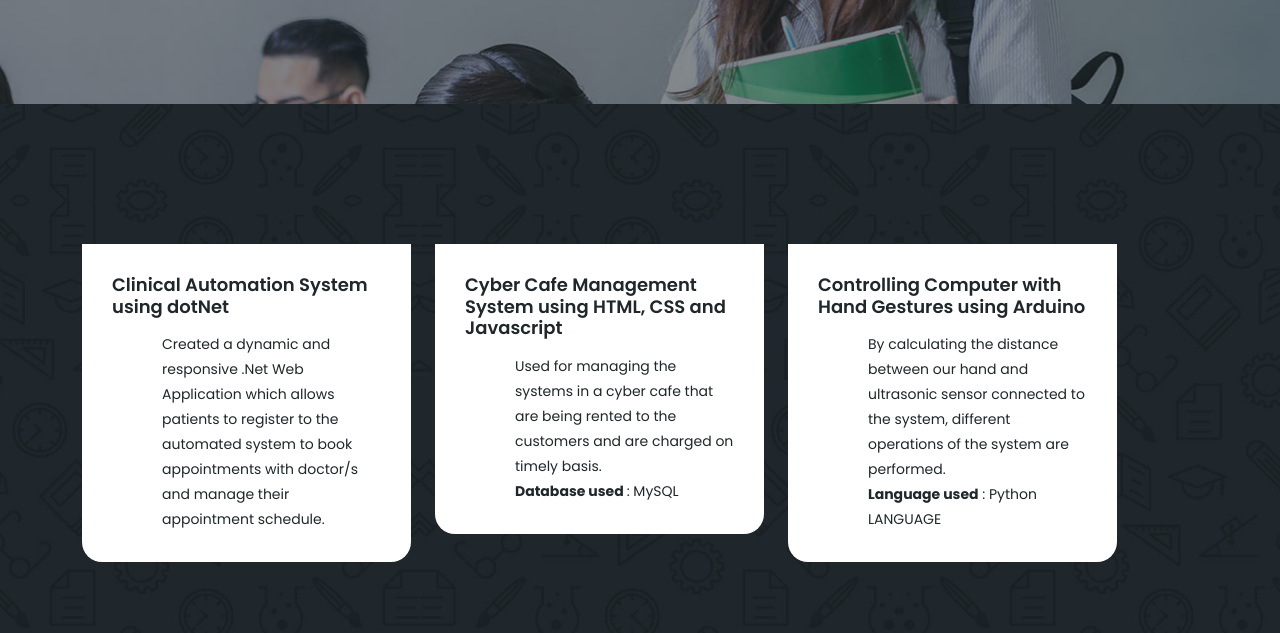
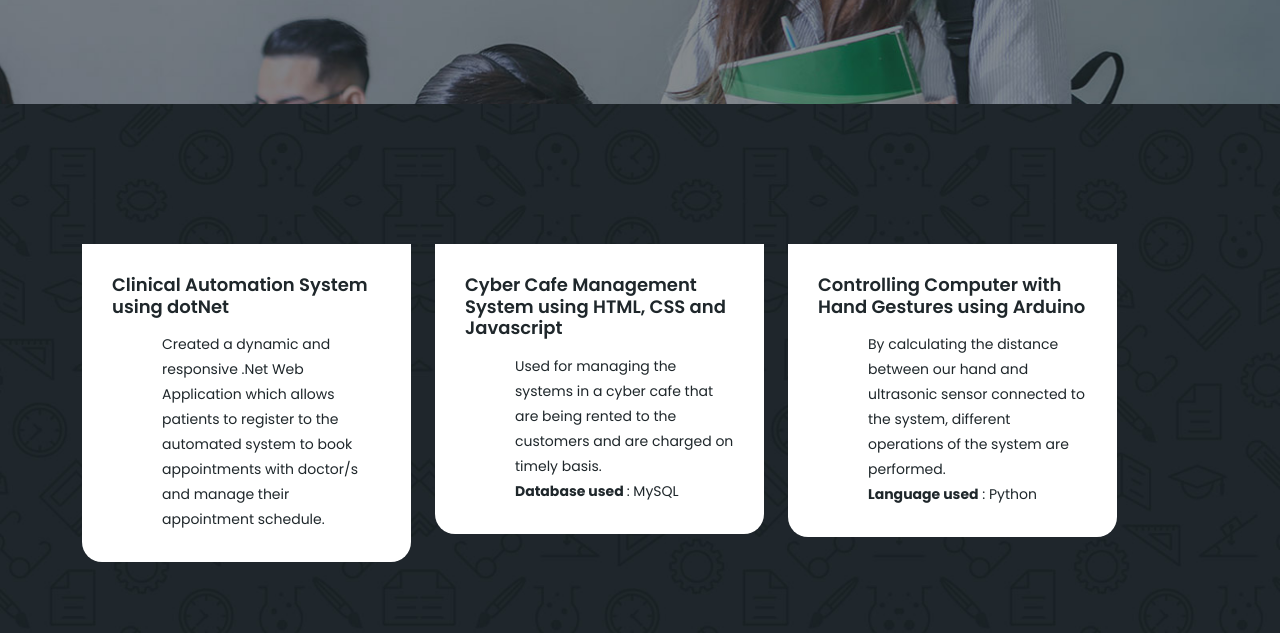
Before and after one commit to ShravyaPrakash/Portfolio, a plain HTML site: page meeting-details.html in a window 1280 px wide. Shown: the part 319-952 px from the top of the page. Drawn offline with nearby package versions, Linux system fonts and the light colour scheme.

Commit message:
Update meeting-details.html

```diff
--- a/meeting-details.html
+++ b/meeting-details.html
@@ -141,7 +141,7 @@ https://templatemo.com/tm-569-edu-meeting
                                               <p>By calculating the distance between our hand and ultrasonic sensor connected to the system, different operations of the system are performed. </p>
                                               <p>
                                                   <b>Language used</b> : Python
-                                                  LANGUAGE
+
                                               </p>
                                           </div>
                                       </div>
```
